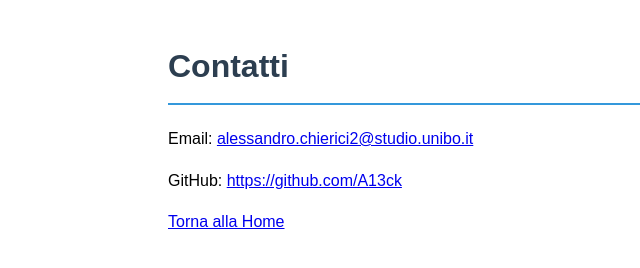
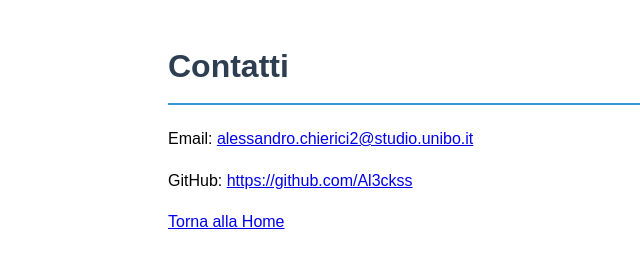
Before and after one commit to Al3ckss/ProgettoReti, a plain HTML site: page www/contacts.html in a window 1280 px wide. Shown: the full height of the page, 72-712 px from the left. Drawn offline with Linux system fonts and the light colour scheme.

Commit message:
inserimento pagina github corretta

```diff
--- a/www/contacts.html
+++ b/www/contacts.html
@@ -17,7 +17,7 @@
 <body>
     <h1>Contatti</h1>
     <p>Email: <a href="mailto:alessandro.chierici2@studio.unibo.it">alessandro.chierici2@studio.unibo.it</a></p>
-    <p>GitHub: <a href="https://github.com/A13ck">https://github.com/A13ck</a></p>
+    <p>GitHub: <a href="https://github.com/Al3ckss">https://github.com/Al3ckss</a></p>
     <a href="/">Torna alla Home</a>
 </body>
 </html>
```
